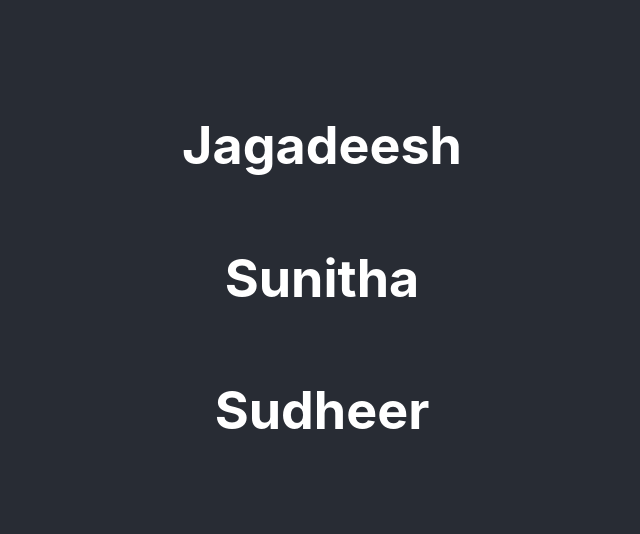
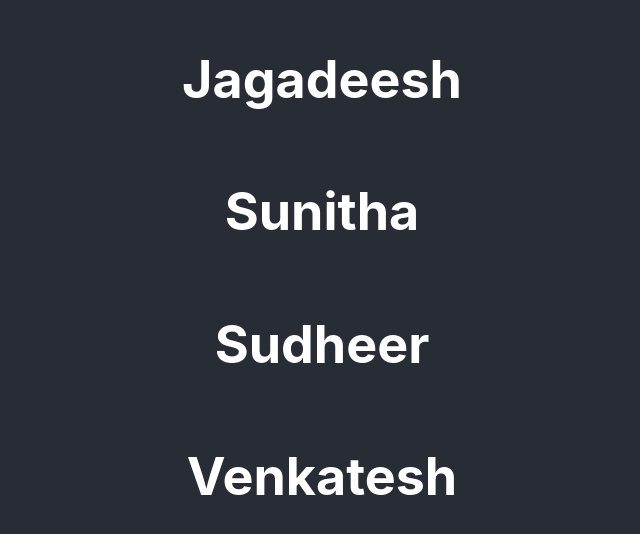
Before and after one commit to VenkateshMogili/react-testing, a React (Create React App) app: page / in a window 1280 px wide. Shown: the part 122-656 px from the top of the page, without its empty margins (318-958 px from the left). Built offline with nearby package versions, Linux system fonts and the light colour scheme.

Commit message:
updated venkatesh

```diff
--- a/src/App.js
+++ b/src/App.js
@@ -8,6 +8,7 @@ function App() {
         <h1>Jagadeesh</h1>
         <h1>Sunitha</h1>
         <h1>Sudheer</h1>
+        <h1>Venkatesh</h1>
       </header>
     </div>
   );
```
